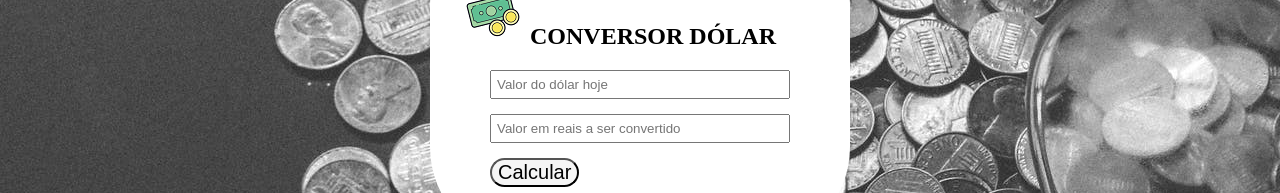
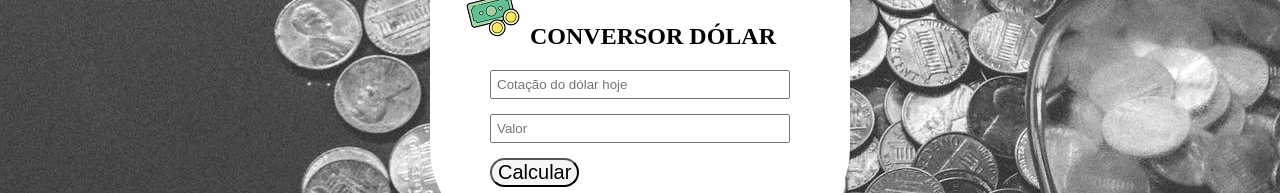
Before and after one commit to Rhuan-Gonzaga/Conversor-de-moedas, a plain HTML site: page index.html in a window 1280 px wide. Shown: the part 146-339 px from the top of the page. Drawn offline with Linux system fonts and the light colour scheme; files whose address does not match are found by name.

Commit message:
Update index.html

```diff
--- a/index.html
+++ b/index.html
@@ -22,8 +22,8 @@
                     </li>
                 </a>
             </ol>
-            <input id="dolar" type="number" name="dolar" placeholder="Valor do dólar hoje">
-            <input id="real" type="number" name="real" placeholder="Valor em reais a ser convertido">
+            <input id="dolar" type="number" name="dolar" placeholder="Cotação do dólar hoje">
+            <input id="real" type="number" name="real" placeholder="Valor">
             <button onclick="calcular()">Calcular</button>
 
             <div id="resultado">
```
